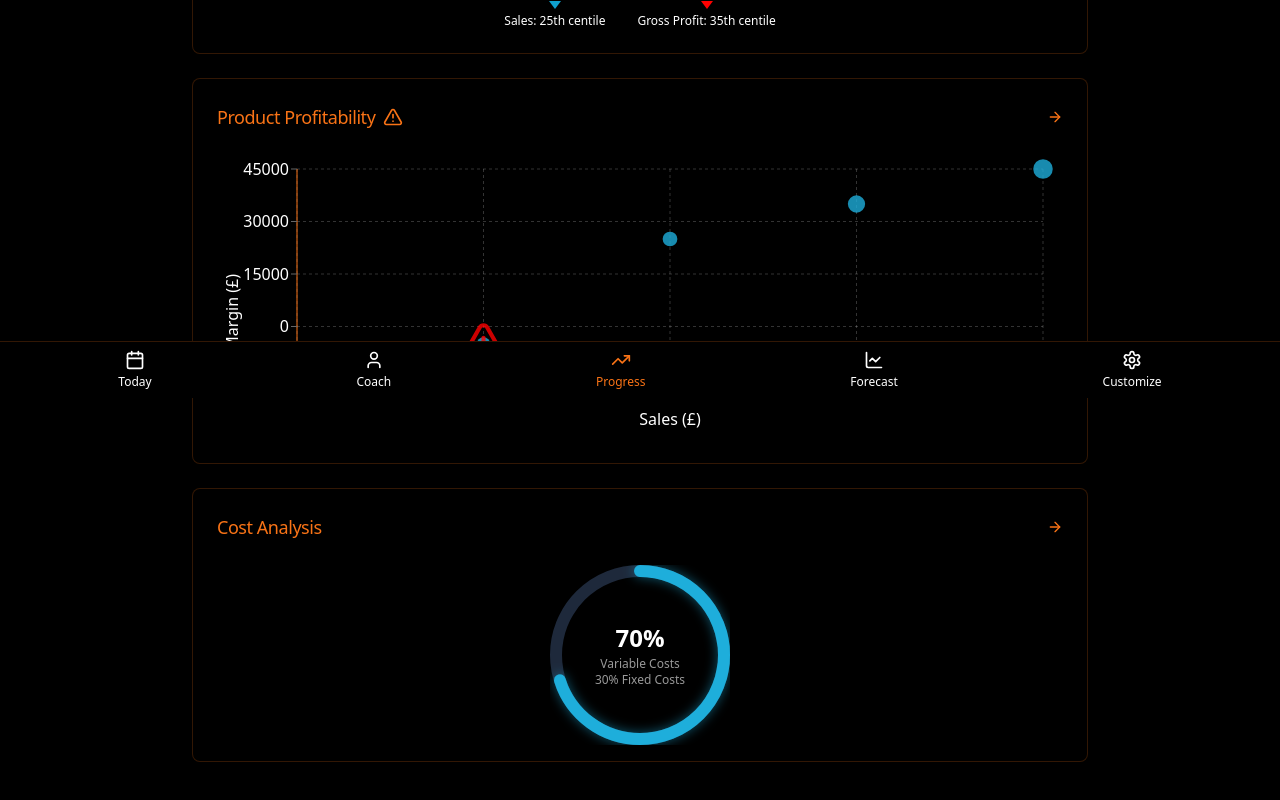
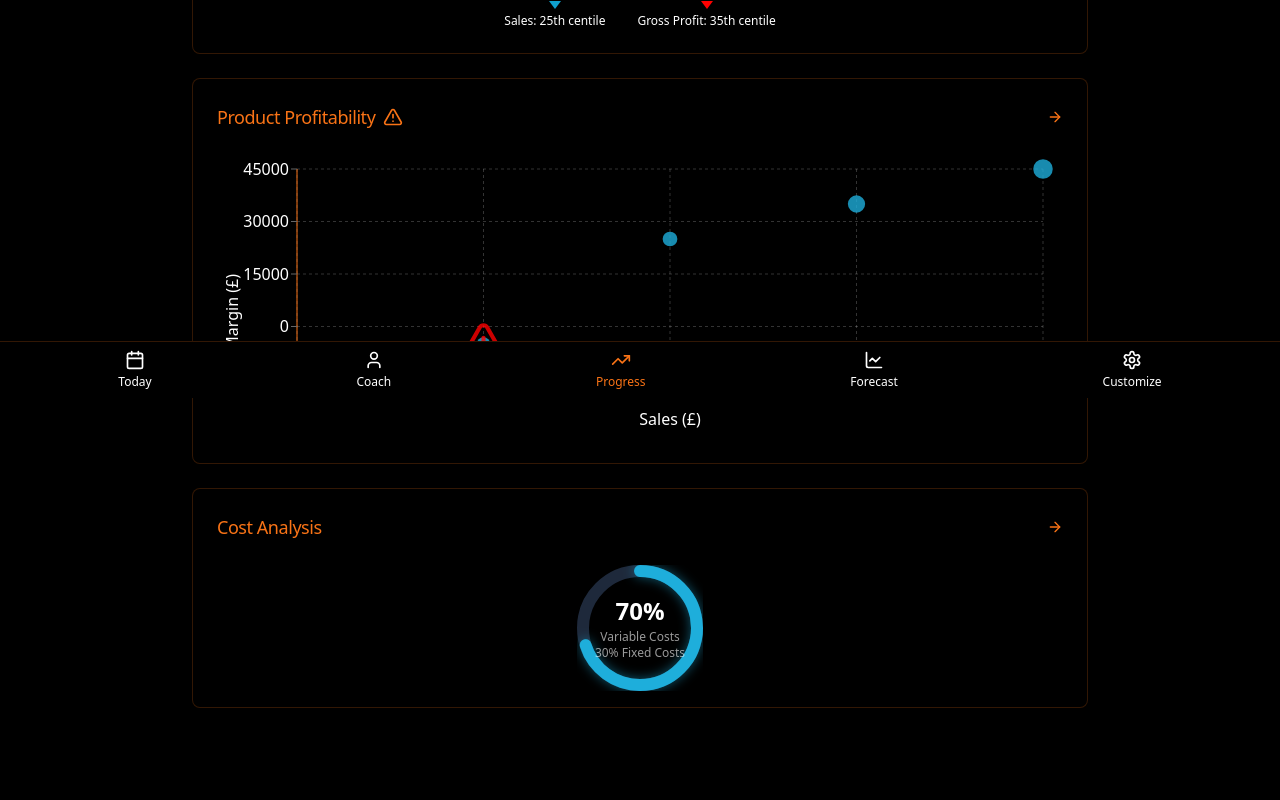
Before and after one commit to TrajexAI/FrontendProject, a React (Vite) app: page /scorecard in a window 1280 px wide. Shown: the part 402-1202 px from the top of the page. Built offline with nearby package versions, Linux system fonts and the light colour scheme.

Commit message:
Reduce cost analysis donut size
Reduce the size of the cost analysis donut graph by 30%.

```diff
--- a/src/pages/Progress.tsx
+++ b/src/pages/Progress.tsx
@@ -1,3 +1,4 @@
+
 import TopBanner from "@/components/TopBanner";
 import ProfitCard from "@/components/dashboard/ProfitCard";
 import ComparativePerformanceCard from "@/components/dashboard/ComparativePerformanceCard";
@@ -79,7 +80,7 @@ const ProgressScreen = () => {
                   currentValue="70%"
                   targetValue="Variable Costs"
                   label="30% Fixed Costs"
-                  size={180}
+                  size={126}
                   strokeWidth={12}
                 />
               </div>
```
